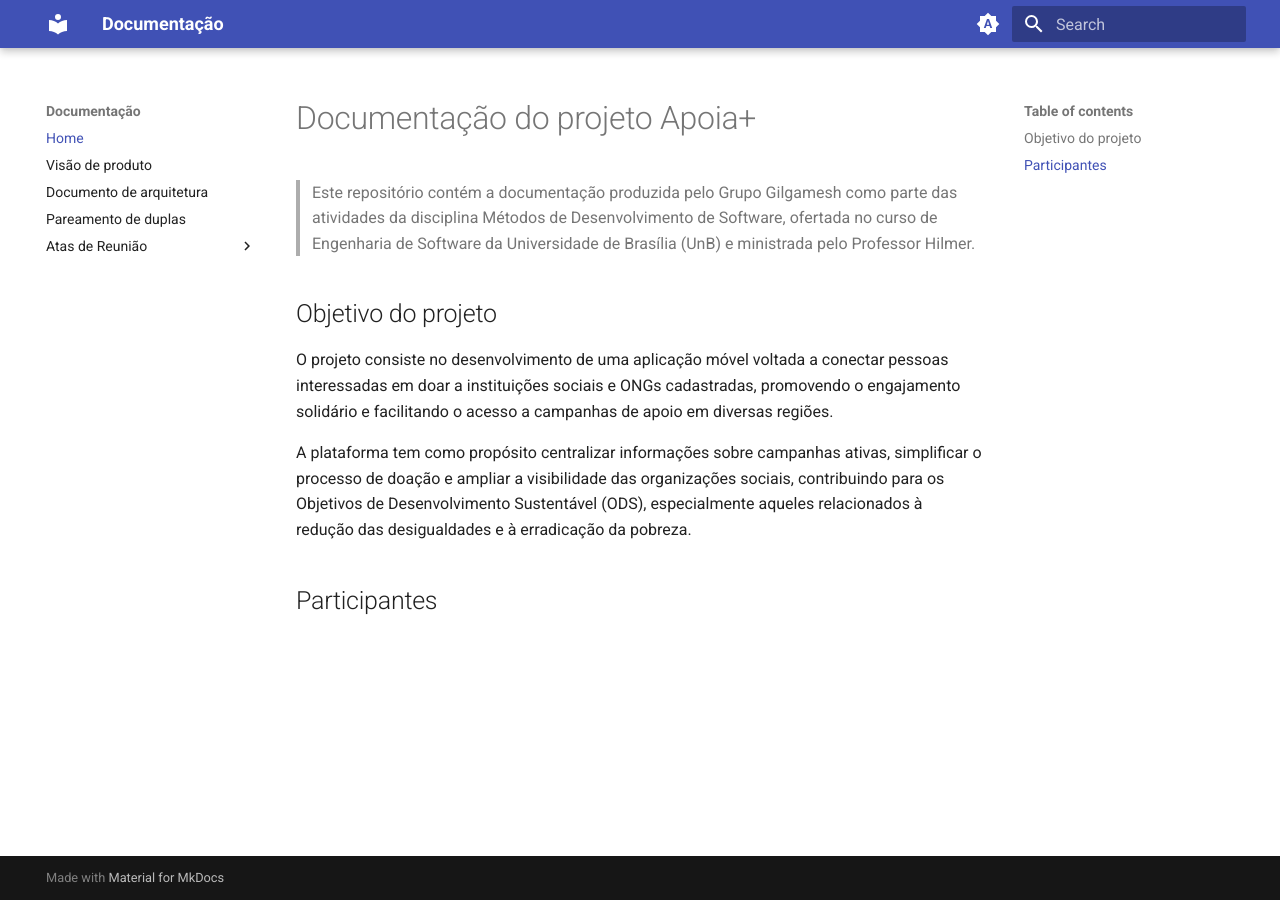
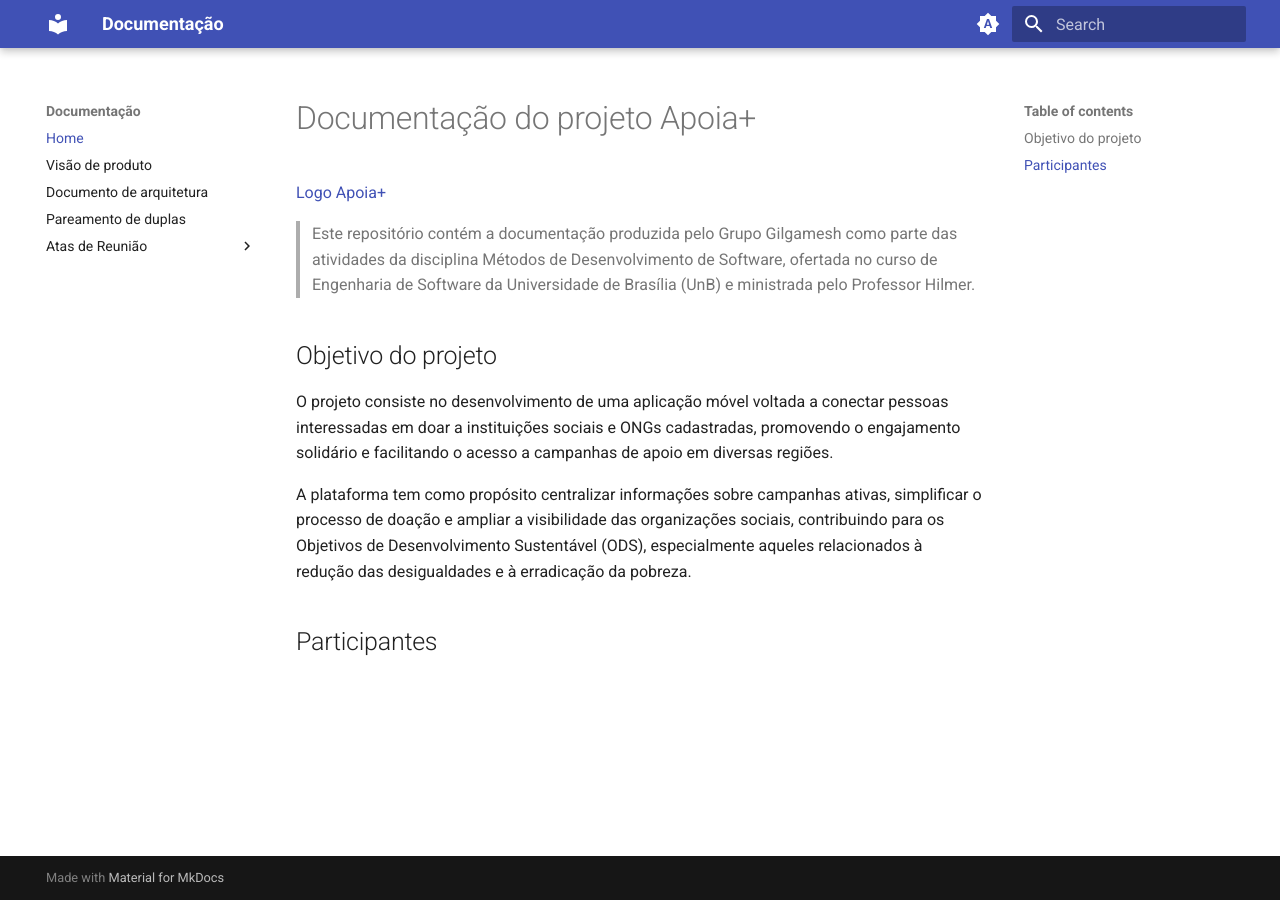
Before and after one commit to FGA0138-MDS-Ajax/2025.2-Gilgamesh, an MkDocs documentation site: the page built from docs/index.md, in a window 1280 px wide. Built offline with MkDocs 1.6.1 and Material for MkDocs 9.7.7, drawn with Linux system fonts in a browser that asks for light colours.

Commit message:
Include logo in project documentation
Add logo image link to project documentation

```diff
--- a/docs/index.md
+++ b/docs/index.md
@@ -1,4 +1,6 @@
 # Documentação do projeto Apoia+
+
+[Logo Apoia+](docs/imagens/logo.png)
 
 > Este repositório contém a documentação produzida pelo Grupo Gilgamesh como parte das atividades da disciplina Métodos de Desenvolvimento de Software, ofertada no curso de Engenharia de Software da Universidade de Brasília (UnB) e ministrada pelo Professor Hilmer.
 
```
